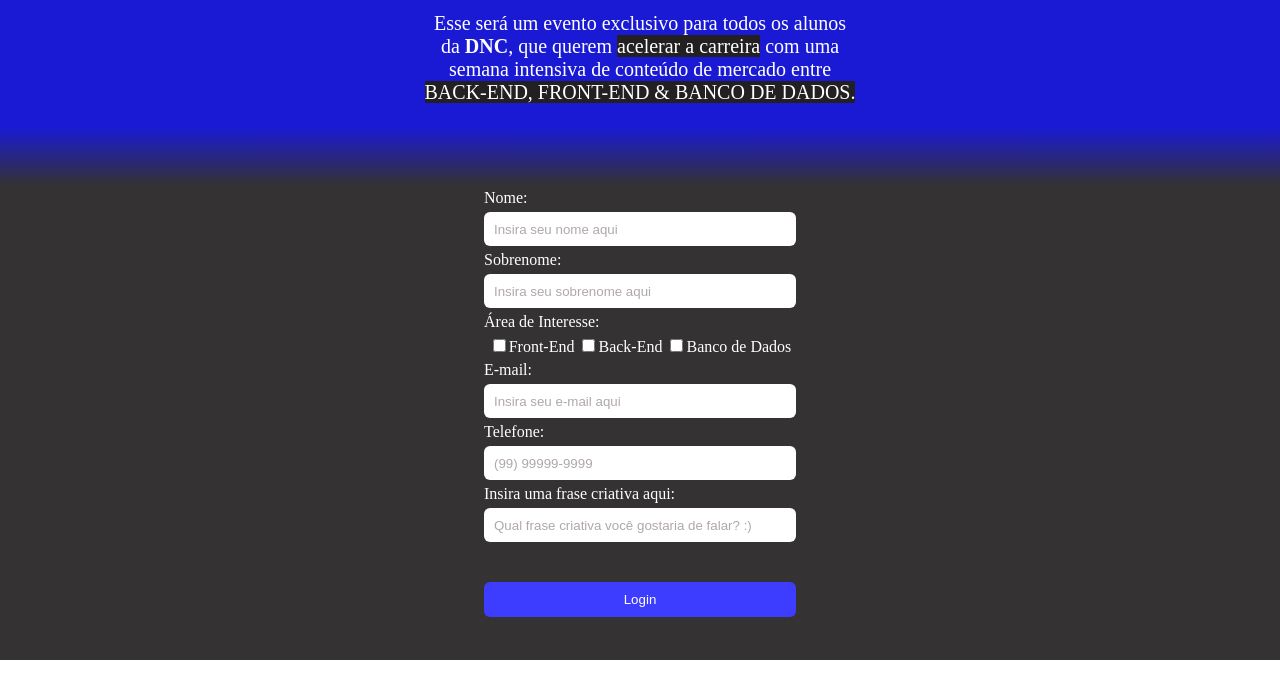
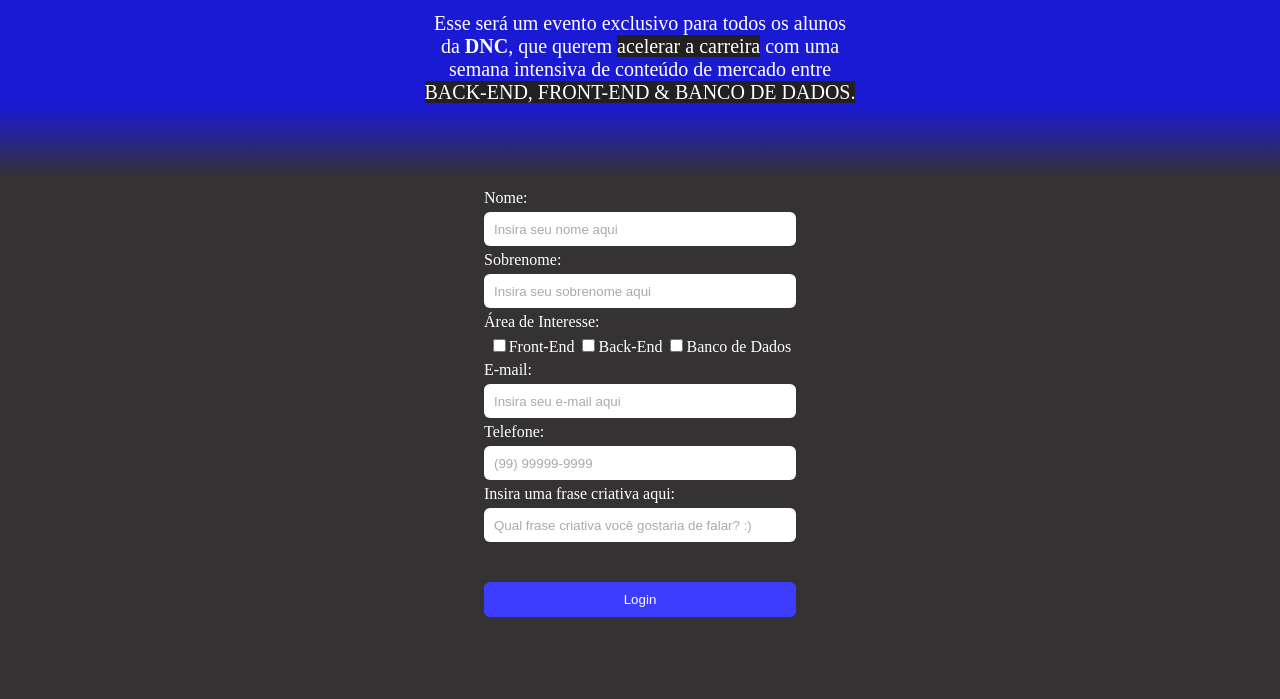
Before and after one commit to lianvfigueiredo/Projeto-Bootcamp-DNC, a plain HTML site: page index.html in a window 1280 px wide. Shown: the part 121-820 px from the top of the page. Drawn offline with Linux system fonts and the light colour scheme.

Commit message:
Fazendo ajustes no linear-gradient e no body

```diff
--- a/index.html
+++ b/index.html
@@ -38,9 +38,9 @@
             margin-left: -5px;
         }
         #body{
-            background-image: linear-gradient(to bottom, rgb(26, 26, 212) 27%,
-             rgb(52, 50, 50) 35%);
-            height: 730px;
+            background-image: linear-gradient(to bottom, rgb(26, 26, 212) 22%,
+             rgb(52, 50, 50) 31%);
+            height: 800px;
         }
         #presentation{
             text-align: center;
@@ -98,9 +98,6 @@
         ::placeholder{
             color:rgb(176, 168, 168);
         }
-
-
-
     </style>
 </head>
 <body>
```
